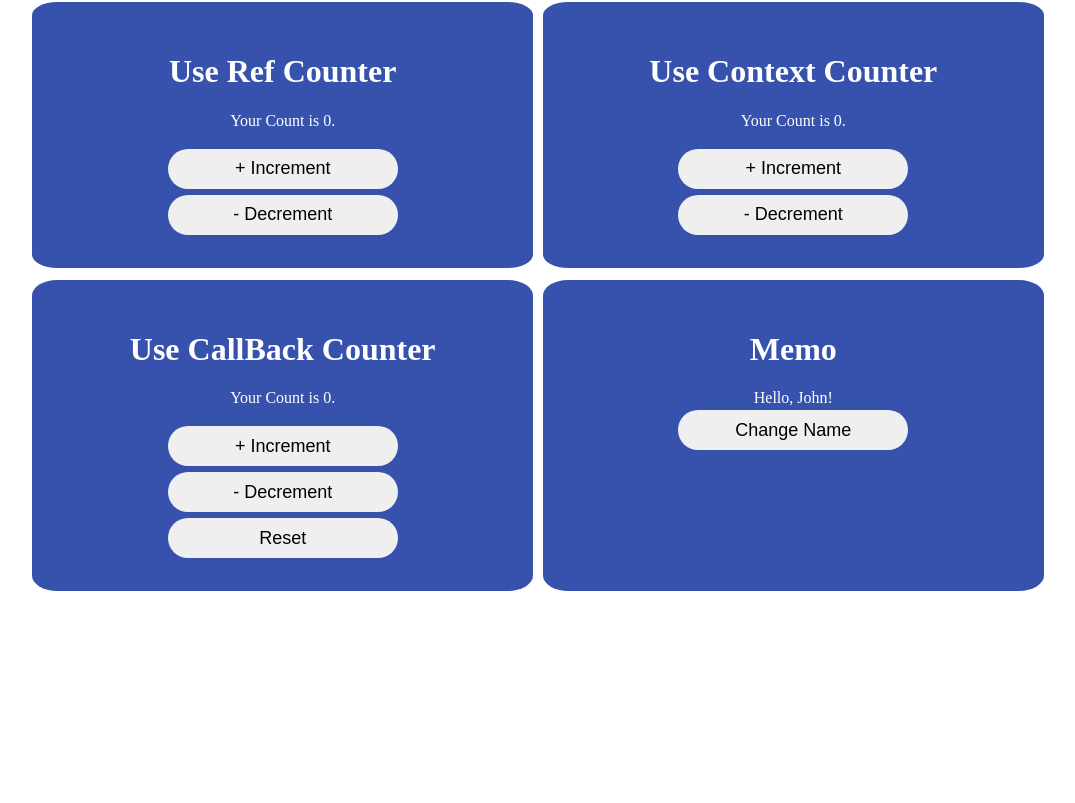
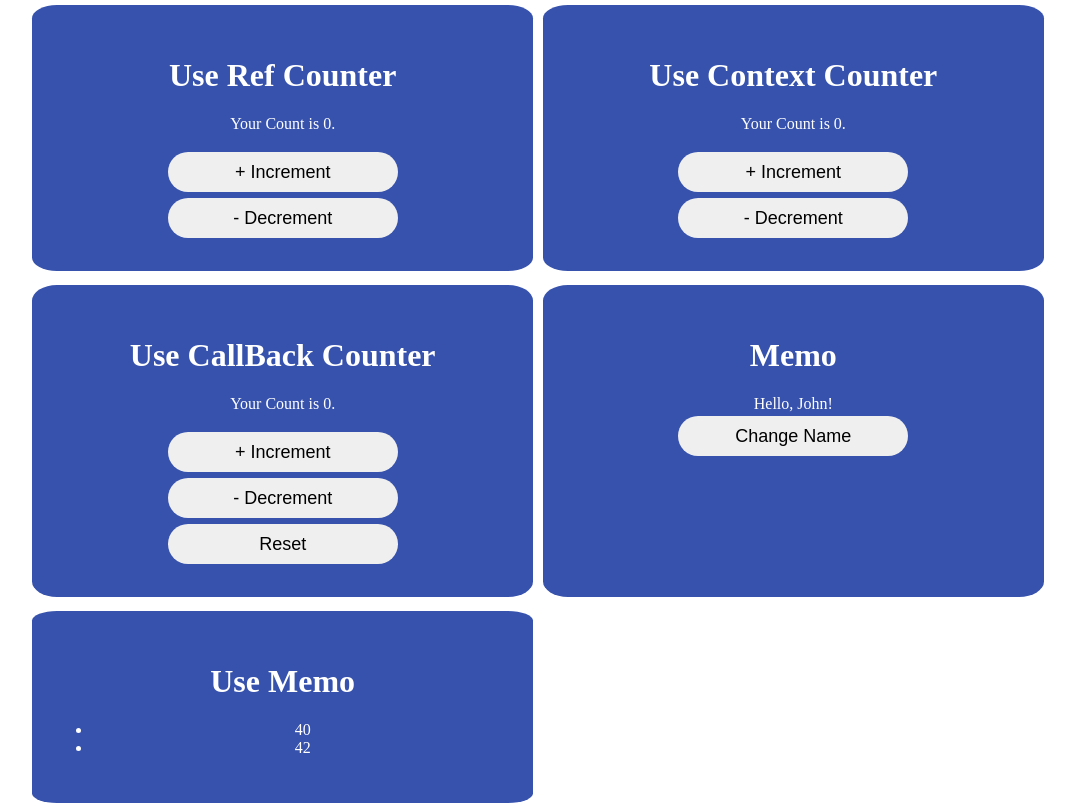
Before and after one commit to SajalKumar2002/react-concepts, a React (Create React App) app: page / in a window 1280 px wide. Shown: the part 726-1529 px from the top of the page, without its empty margins (102-1177 px from the left). Before the commit the page ends 1317 px from the top, so only its background shows below. Built offline with nearby package versions, Linux system fonts and the light colour scheme.

Commit message:
modified:   src/App.js 	modified:   src/screens/MemoApi.jsx 	modified:   src/screens/UseStateCounter.jsx 	new file:   src/screens/useMemo.jsx useMemo included, still scope of improvement

```diff
--- a/src/App.js
+++ b/src/App.js
@@ -1,4 +1,6 @@
 import React from 'react';
+
+import { CountProvider } from './context/createContext';
 
 import UseStateCounter from './screens/UseStateCounter';
 import UseReducerCounter from './screens/UseReducerCounter';
@@ -7,9 +9,8 @@ import UseRedux2 from './screens/UseRedux2'
 import UseRef from './screens/UseRef';
 import UseContext from './screens/UseContext';
 import MemoApi from './screens/MemoApi';
-
-import { CountProvider } from './context/createContext';
 import UseCallBack from './screens/UseCallBack';
+import UseMemo from './screens/useMemo';
 
 export default function App() {
   return (
@@ -24,6 +25,7 @@ export default function App() {
         <UseContext />
         <UseCallBack />
         <MemoApi />
+        <UseMemo />
       </div>
     </CountProvider>
   )
--- a/src/screens/MemoApi.jsx
+++ b/src/screens/MemoApi.jsx
@@ -24,7 +24,9 @@ const Memo = () => {
     <div className='card'>
       <h1>Memo</h1>
       <MemoizedComponent name={name} />
-      <button onClick={handleClick}>Change Name</button>
+      <div className='button'>
+        <button onClick={handleClick}>Change Name</button>
+      </div>
     </div>
   );
 };
--- a/src/screens/UseStateCounter.jsx
+++ b/src/screens/UseStateCounter.jsx
@@ -5,7 +5,7 @@ function UseStateCounter() {
 
     return (
         <div className='card'>
-            <h1>Use State Counter</h1>
+            <h1>Use State</h1>
             <p>Your Count is {count}.</p>
             <div className='buttons'>
                 <button onClick={() => setCount(count => count + 1)}>+ Increment</button>
--- /dev/null
+++ b/src/screens/useMemo.jsx
@@ -0,0 +1,32 @@
+import React, { useMemo } from 'react'
+
+const UseMemo = () => {
+
+    const data = [
+        { id: 1, value: 40 },
+        { id: 2, value: 41 },
+        { id: 3, value: 42 },
+        { id: 4, value: 43 },
+    ]
+
+    const filteringFunciton = () => {
+        return data.filter((a) => a.value % 2 === 0)
+    }
+
+    const filterValue = useMemo(() => {
+        return filteringFunciton()
+    }, [data])
+
+    return (
+        <div className='card'>
+            <h1>Use Memo</h1>
+            <ul>
+                {filterValue.map((record) => (
+                    <li key={record.id}>{record.value}</li>
+                ))}
+            </ul>
+        </div>
+    )
+}
+
+export default UseMemo
```
